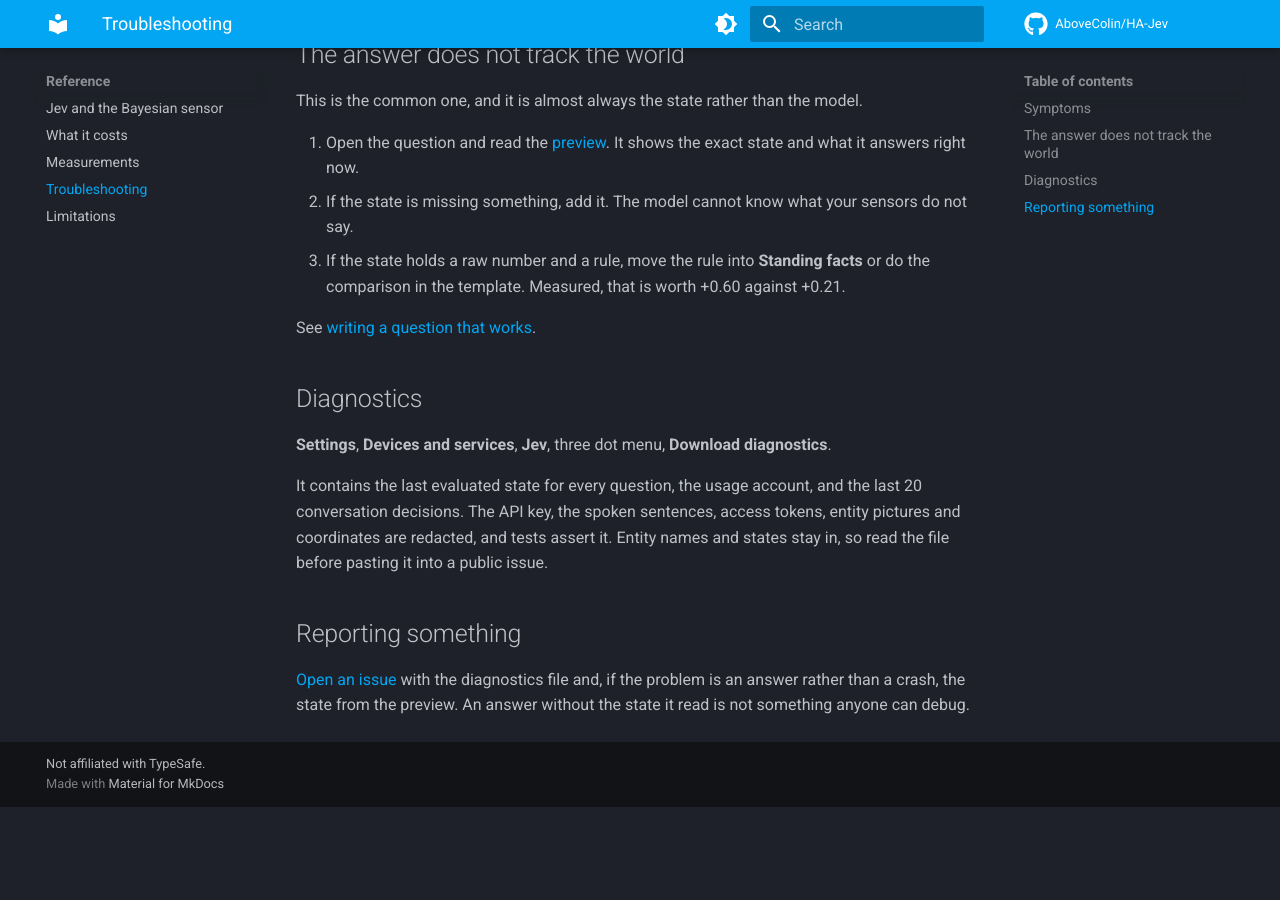
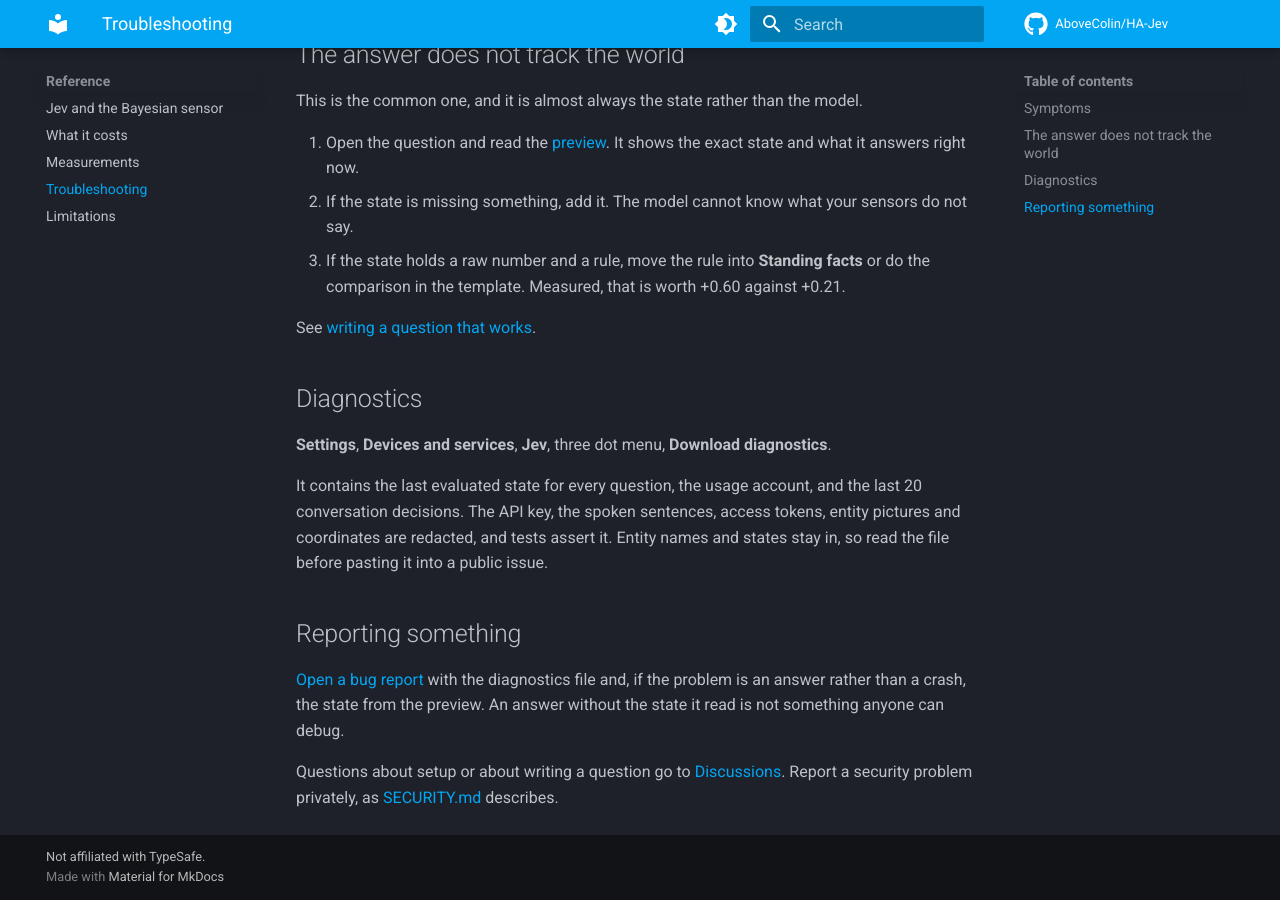
Before and after one commit to AboveColin/HA-Jev, an MkDocs documentation site: the page built from site-docs/troubleshooting.md, in a window 1280 px wide and 900 px high, scrolled down 2029 px. Built offline with MkDocs 1.6.1 and Material for MkDocs 9.7.7, drawn with Linux system fonts in a browser that asks for light colours; comment, search, counter and statistics services are not loaded; before the commit the page ends 2836 px from its top, so only the background shows below that.

Commit message:
Bug reports ask for versions, provider and diagnostics; questions go to Discussions (#69)
A bug report form asks for the Home Assistant version, the Jev version, the
provider, the diagnostics file and the debug log. Blank issues are off, and the
chooser links Q&A in Discussions, the docs and private security reporting.
SECURITY.md says how to report a problem privately. Dependabot opens one grouped
pull request a week for action updates. AGENTS.md gets the release rules for a
HACS default repository: group fixes, betas as prereleases.

```diff
--- a/site-docs/troubleshooting.md
+++ b/site-docs/troubleshooting.md
@@ -63,6 +63,12 @@ states stay in, so read the file before pasting it into a public issue.
 
 ## Reporting something
 
-[Open an issue](https://github.com/AboveColin/HA-Jev/issues) with the diagnostics
-file and, if the problem is an answer rather than a crash, the state from the
-preview. An answer without the state it read is not something anyone can debug.
+[Open a bug report](https://github.com/AboveColin/HA-Jev/issues/new?template=bug_report.yml)
+with the diagnostics file and, if the problem is an answer rather than a crash, the
+state from the preview. An answer without the state it read is not something anyone
+can debug.
+
+Questions about setup or about writing a question go to
+[Discussions](https://github.com/AboveColin/HA-Jev/discussions/categories/q-a).
+Report a security problem privately, as [SECURITY.md](https://github.com/AboveColin/HA-Jev/blob/main/SECURITY.md)
+describes.
```
Also changed, not shown: AGENTS.md (+8 -0 lines), SECURITY.md (added, +12 -0 lines), 3 other files.
